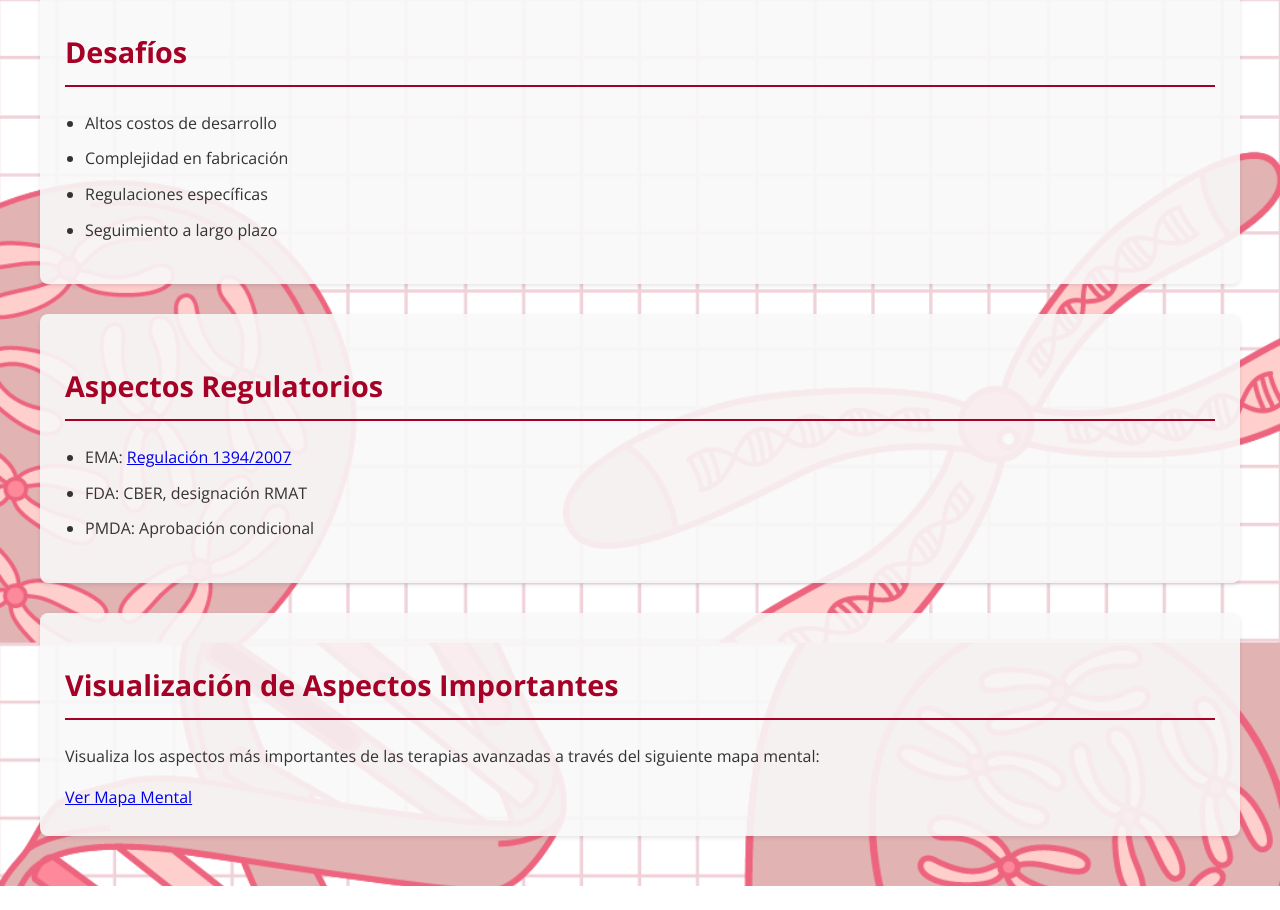
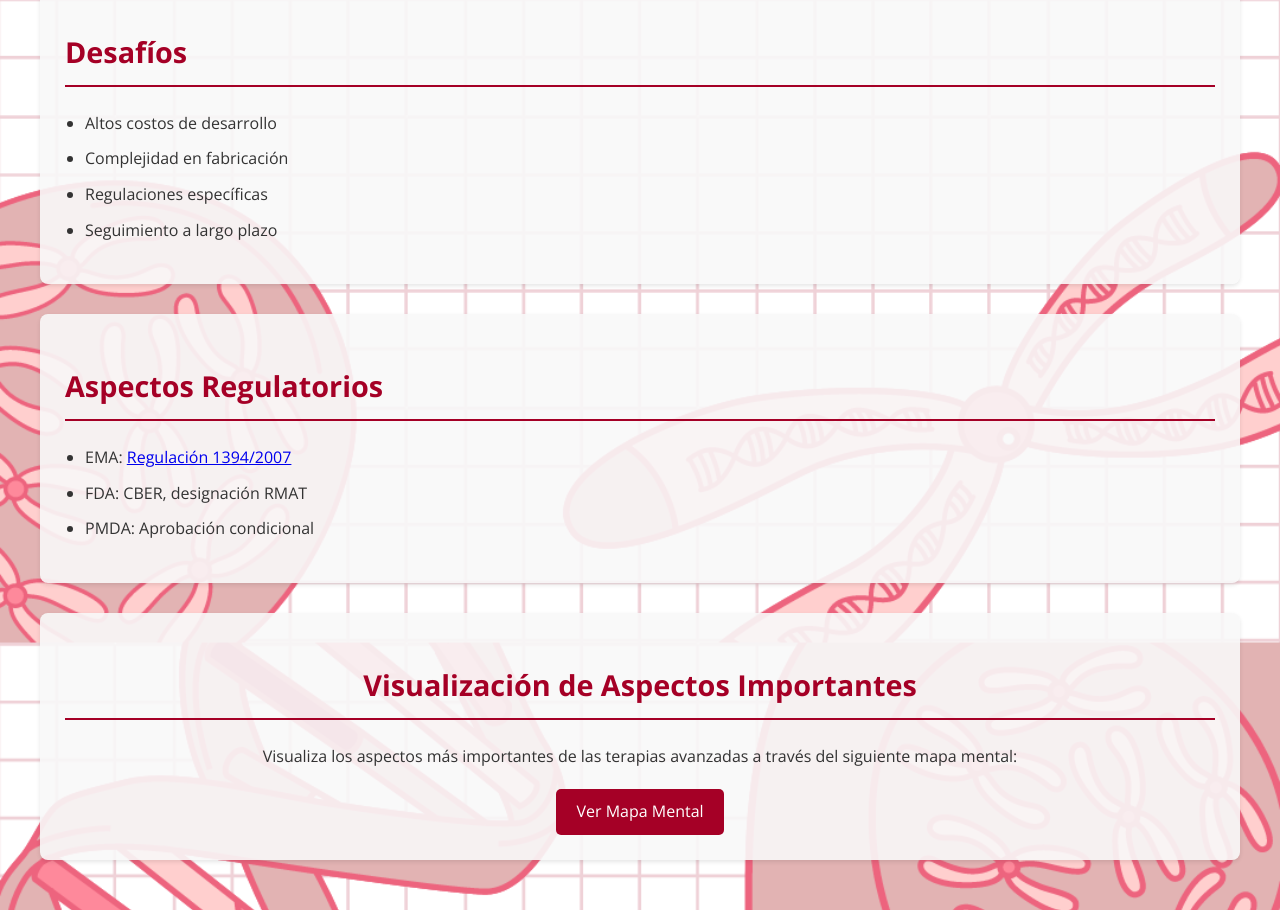
Before and after one commit to Danna98/Terapiasavanzadas, a plain HTML site: page index.html in a window 1280 px wide. Shown: the part 1633-2543 px from the top of the page. Before the commit the page ends 2519 px from the top, so only its background shows below. Drawn offline with nearby package versions, Linux system fonts and the light colour scheme.

Commit message:
Update styles.css

```diff
--- a/styles.css
+++ b/styles.css
@@ -96,3 +96,26 @@ li {
         grid-template-columns: 1fr;
     }
 }
+
+/* Nuevos estilos para el botón del mapa mental */
+.btn {
+    display: inline-block;
+    background-color: var(--primary-color);
+    color: white;
+    padding: 10px 20px;
+    text-decoration: none;
+    border-radius: 5px;
+    transition: background-color 0.3s ease;
+}
+
+.btn:hover {
+    background-color: var(--secondary-color);
+}
+
+#mapa-mental {
+    text-align: center;
+}
+
+#mapa-mental p {
+    margin-bottom: 20px;
+}
```
